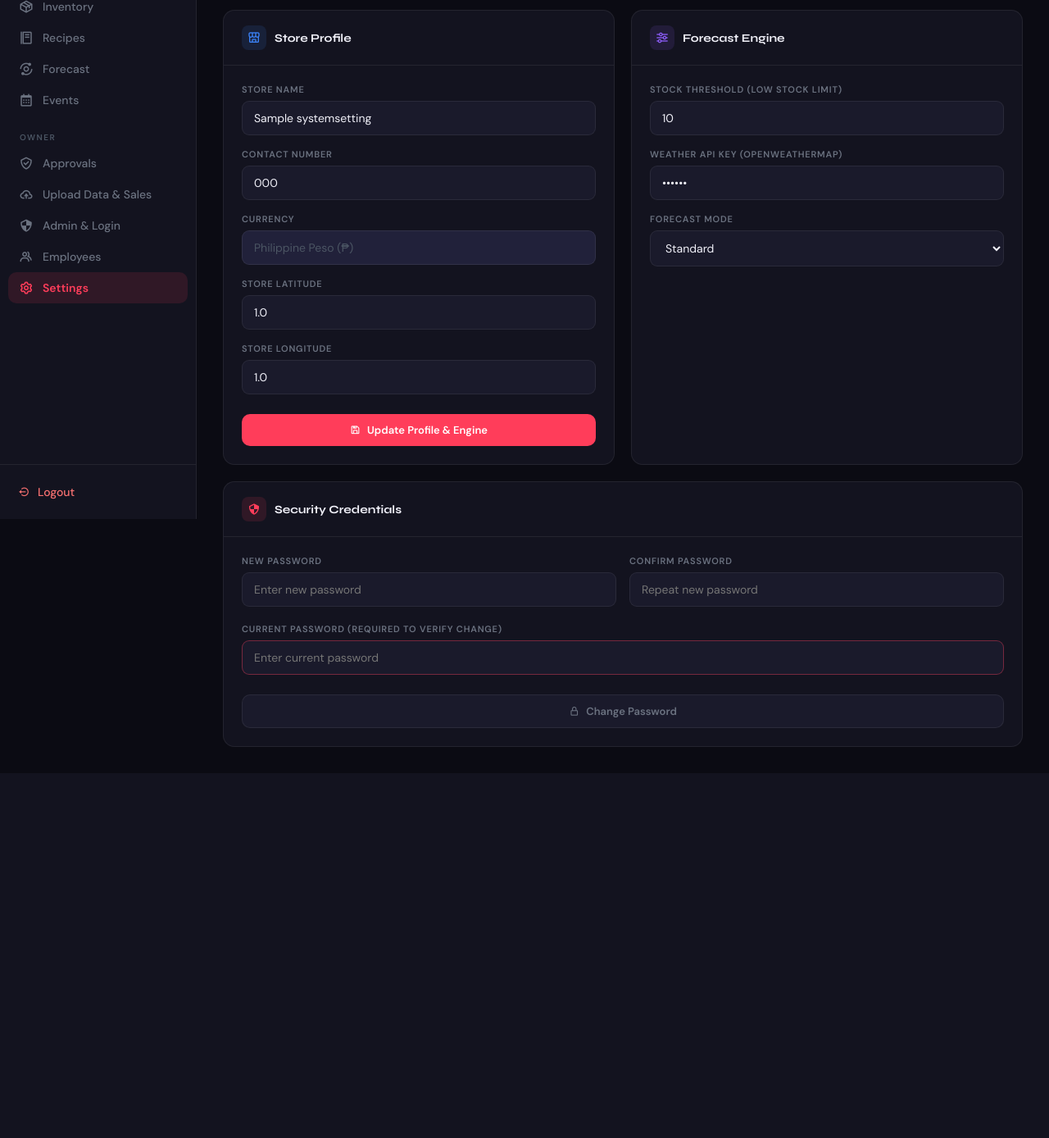
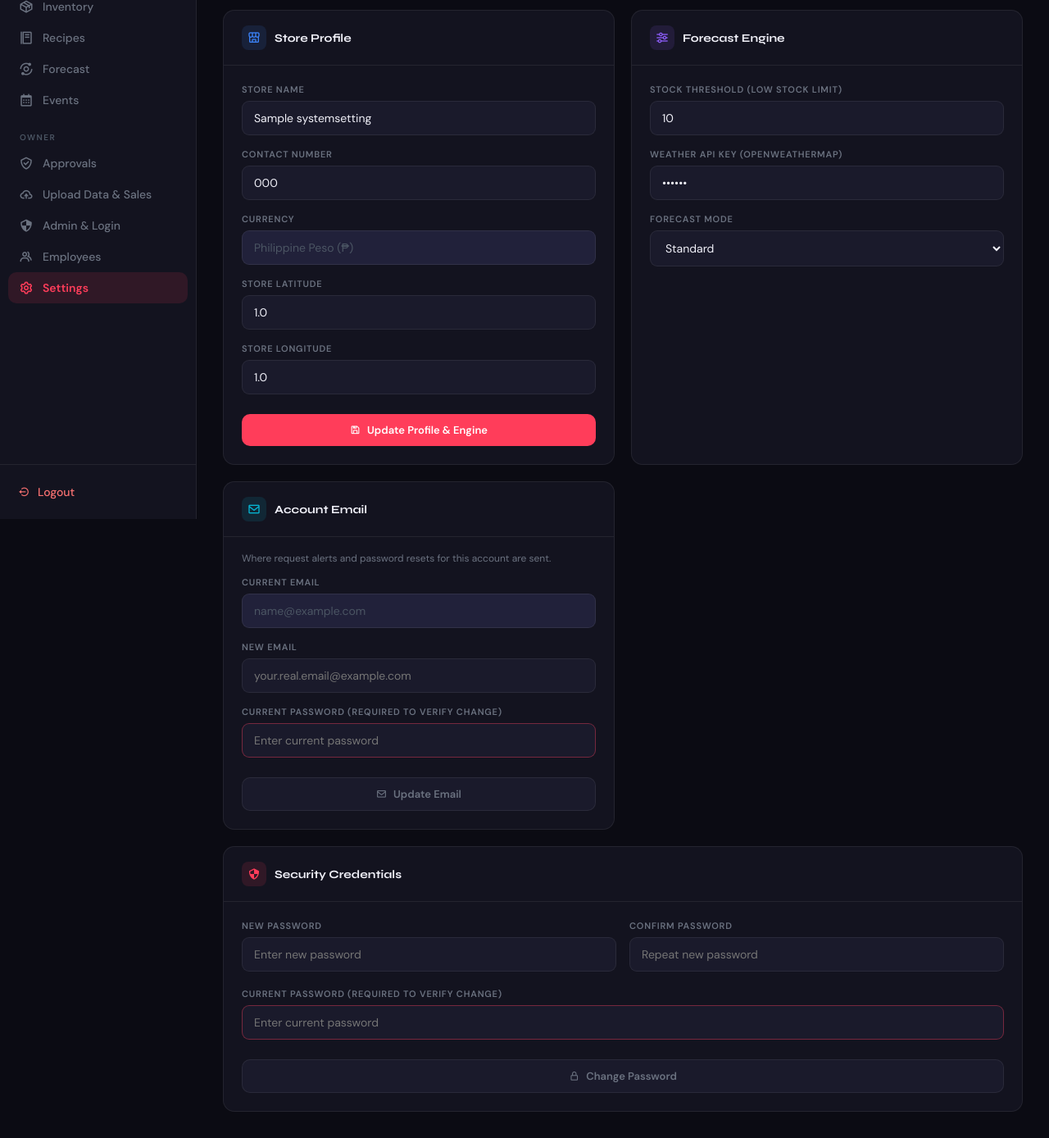
Before and after one commit to NRHeartAman/CAPSTONEM, a Django app: page /owner/settings/ in a window 1280 px wide. Shown: the part 167-1555 px from the top of the page at 82% size. Before the commit the page ends 1078 px from the top, so only its background shows below. Run offline with Django 5.2, Linux system fonts and the light colour scheme; a user stored in the database is signed in; data comes from the database, SQL or seed files in the repository; tables that the repository leaves empty hold one stand-in row (values such as "Sample post").

Commit message:
Let Owner update their own account email from Settings
There was previously no way to change the address that request alerts
and password resets actually go to - Owner@cravecast.com was permanent
placeholder data. Adds an Account Email card requiring the current
password to confirm the change, rejecting both wrong passwords and
emails already in use by another account.

Co-Authored-By: Claude Sonnet 5 <noreply@anthropic.com>

```diff
--- a/owner/views.py
+++ b/owner/views.py
@@ -25,7 +25,7 @@ from django.contrib.auth import update_session_auth_hash, get_user_model
 from django.contrib.auth.decorators import login_required
 from django.core.mail import send_mail
 from .models import SystemSetting, StaffInvite, InventoryRequest, EventRequest, SalesUploadRequest
-from accounts.models import ActivityLog, EmployeeProfile
+from accounts.models import ActivityLog, EmployeeProfile, User
 from sales.models import SalesRecord
 from django.db.models import Sum, F, Min, Max
 from django.utils import timezone
@@ -758,6 +758,21 @@ def settings_view(request):
             config.save()
             messages.success(request, 'Configuration updated.')
 
+        elif 'update_email' in request.POST:
+            new_email     = request.POST.get('new_email', '').strip()
+            current_pass  = request.POST.get('current_password_for_email')
+
+            if not new_email:
+                messages.error(request, 'Please enter an email address. Maglagay ng email address.')
+            elif not request.user.check_password(current_pass):
+                messages.error(request, 'Incorrect current password. Mali ang kasalukuyang password.')
+            elif User.objects.filter(email=new_email).exclude(pk=request.user.pk).exists():
+                messages.error(request, 'That email is already in use by another account. Nagamit na ang email na iyan.')
+            else:
+                request.user.email = new_email
+                request.user.save(update_fields=['email'])
+                messages.success(request, f'Account email updated to {new_email}. Na-update na ang email.')
+
         elif 'update_password' in request.POST:
             current_pass = request.POST.get('current_password')
             new_pass     = request.POST.get('new_password')
--- a/templates/OWNER/settings.html
+++ b/templates/OWNER/settings.html
@@ -151,6 +151,36 @@
         </div>
     </div>
 
+    <!-- ACCOUNT EMAIL -->
+    <div class="settings-card">
+        <div class="settings-card-header">
+            <i class='bx bx-envelope' style="background: var(--teal-dim, rgba(13,143,160,0.10)); color: var(--teal, #0d8fa0);"></i>
+            <h3 data-en="Account Email" data-tl="Email ng Account">Account Email</h3>
+        </div>
+        <div class="settings-card-body">
+            <p style="font-size:12px; color:var(--text-muted); margin:-4px 0 14px;" data-en="Where request alerts and password resets for this account are sent." data-tl="Dito ipinapadala ang alerto sa request at password reset para sa account na ito.">
+                Where request alerts and password resets for this account are sent.
+            </p>
+            <div class="form-group">
+                <label data-en="Current Email" data-tl="Kasalukuyang Email">Current Email</label>
+                <input type="text" value="{{ request.user.email|default:'(none set)' }}" disabled class="disabled-input">
+            </div>
+            <div class="form-group">
+                <label data-en="New Email" data-tl="Bagong Email">New Email</label>
+                <input type="email" name="new_email" data-en-placeholder="your.real.email@example.com" data-tl-placeholder="ang-totoong-email-mo@example.com" placeholder="your.real.email@example.com">
+            </div>
+            <div class="form-group" style="margin-top: 4px;">
+                <label data-en="Current Password (Required to Verify Change)" data-tl="Kasalukuyang Password (Kailangan para Kumpirmahin)">Current Password (Required to Verify Change)</label>
+                <input type="password" name="current_password_for_email"
+                    style="border-color: rgba(255,61,90,0.4);"
+                    data-en-placeholder="Enter current password" data-tl-placeholder="Ilagay ang kasalukuyang password" placeholder="Enter current password">
+            </div>
+            <button type="submit" name="update_email" class="btn btn-ghost" style="margin-top: 8px; justify-content: center; width: 100%;">
+                <i class='bx bx-envelope'></i> <span data-en="Update Email" data-tl="I-update ang Email">Update Email</span>
+            </button>
+        </div>
+    </div>
+
     <!-- SECURITY -->
     <div class="settings-card full-width">
         <div class="settings-card-header">
```
